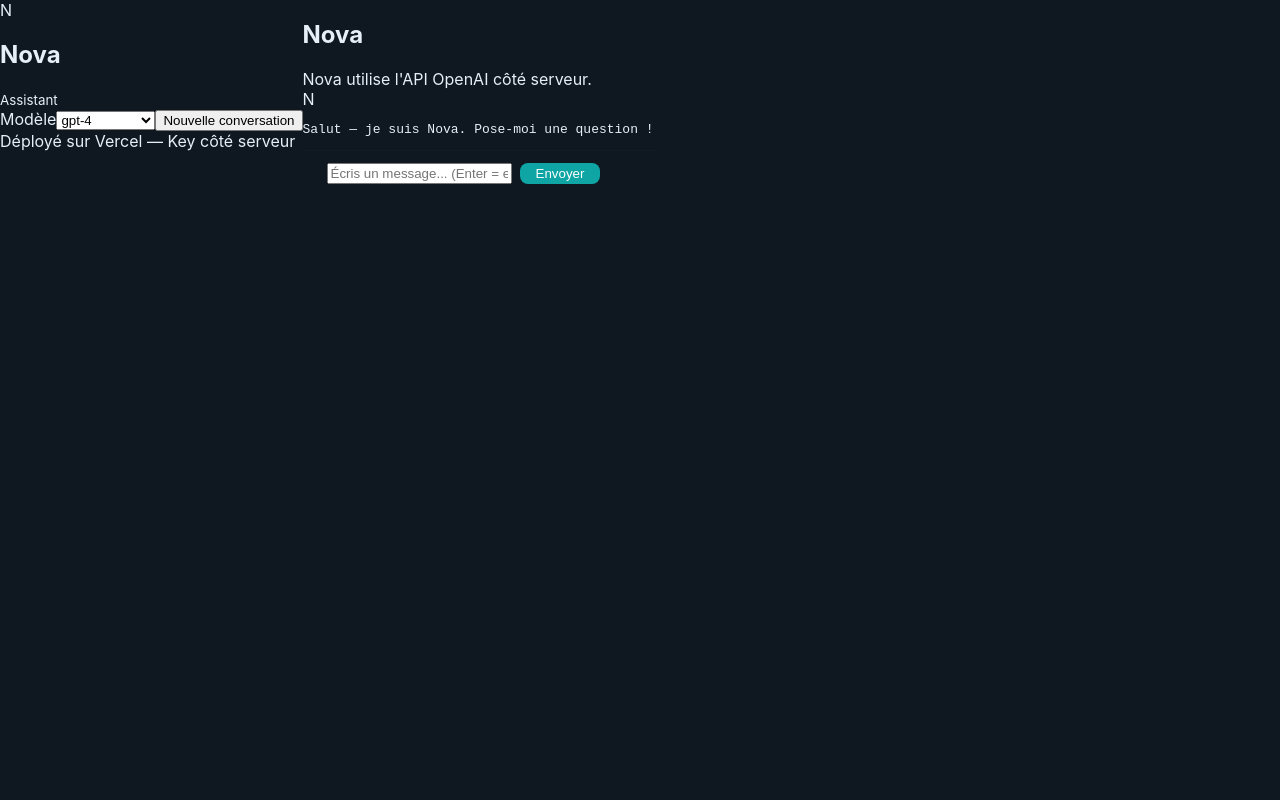
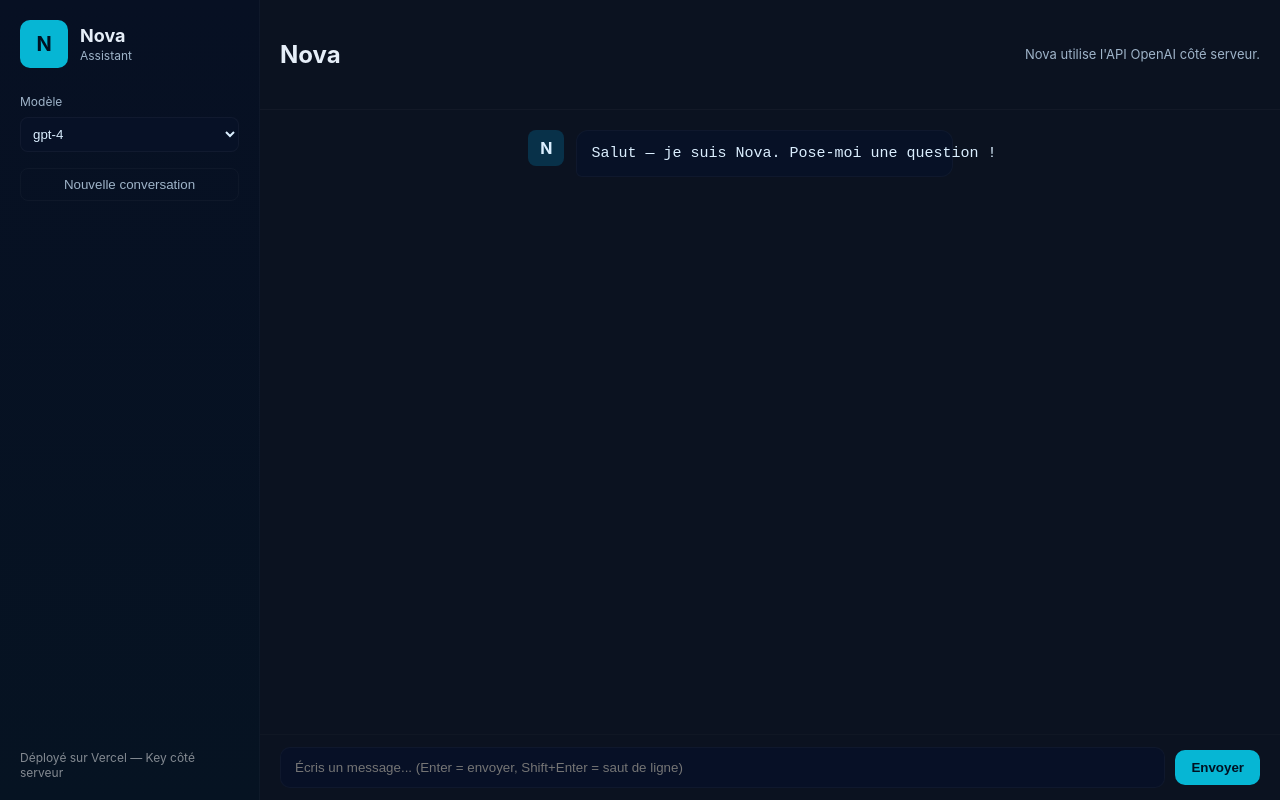
Before and after one commit to asaithebest/Nova, a Next.js app: page / in a window 1280 px wide. Built offline with nearby package versions, Linux system fonts and the light colour scheme.

Commit message:
Update globals.css

```diff
--- a/styles/globals.css
+++ b/styles/globals.css
@@ -1,21 +1,74 @@
+/* styles/globals.css - design simple, propre et responsive */
 :root {
-  --bg: #0f1720;
+  --bg: #0b1220;
   --panel: #071023;
   --muted: #9fb4c9;
-  --accent: #0ea5a4;
+  --accent: #06b6d4;
+  --bubble-user: #1f2a44;
+  --bubble-assistant: #071126;
 }
-*{box-sizing:border-box}
-html,body,#__next{height:100%;margin:0;font-family:Inter,system-ui,Segoe UI,Roboto,Arial;background:var(--bg);color:#e6eef8}
-.app{display:flex;min-height:100vh}
-.sidebar{width:220px;padding:24px;background:var(--panel);color:var(--muted)}
-.main{flex:1;display:flex;flex-direction:column}
-.header{padding:18px 24px;border-bottom:1px solid rgba(255,255,255,0.03)}
-.chat{flex:1;overflow:auto;padding:20px}
-.messages{display:flex;flex-direction:column;gap:12px;max-width:900px;margin:0 auto}
-.message{padding:12px 16px;border-radius:12px;max-width:80%;line-height:1.4}
-.message.user{align-self:flex-end;background:#2b3b52;color:white;border-bottom-right-radius:6px}
-.message.assistant{align-self:flex-start;background:#0b1220;border:1px solid rgba(255,255,255,0.03);color:#dbefff;border-bottom-left-radius:6px}
-.composer{display:flex;gap:8px;padding:12px 24px;border-top:1px solid rgba(255,255,255,0.02)}
-.composer textarea{flex:1;padding:12px;border-radius:8px;border:1px solid rgba(255,255,255,0.04);background:#071022;color:#eaf4ff;resize:none;min-height:44px}
-.composer button{background:var(--accent);border:none;padding:0 16px;border-radius:8px;color:white;cursor:pointer}
-@media(max-width:800px){.sidebar{display:none}}
+
+* { box-sizing: border-box; }
+html,body,#__next { height: 100%; margin: 0; font-family: Inter, system-ui, -apple-system, "Segoe UI", Roboto, "Helvetica Neue", Arial; background: var(--bg); color: #e6eef8; }
+
+.app { display: flex; min-height: 100vh; }
+
+/* LEFT BAR */
+.leftbar {
+  width: 260px;
+  background: linear-gradient(180deg,#071023 0%, #061322 100%);
+  padding: 20px;
+  border-right: 1px solid rgba(255,255,255,0.03);
+  display: flex;
+  flex-direction: column;
+  gap: 18px;
+}
+.brand { display: flex; gap: 12px; align-items: center; }
+.logo { width: 48px; height: 48px; border-radius: 10px; background: var(--accent); display: flex; align-items: center; justify-content: center; color: #012; font-weight: 700; font-size: 20px; }
+.brand h1 { margin: 0; font-size: 18px; }
+.brand small { display: block; color: var(--muted); font-size: 12px; margin-top: 2px; }
+
+.controls { display: flex; flex-direction: column; gap: 8px; margin-top: 8px; }
+.model-label { font-size: 12px; color: var(--muted); }
+select { background: #071126; color: #dbefff; border: 1px solid rgba(255,255,255,0.04); padding: 8px; border-radius: 8px; }
+.clear { margin-top: 8px; background: transparent; color: var(--muted); border: 1px solid rgba(255,255,255,0.03); padding: 8px; border-radius: 8px; cursor: pointer; }
+
+.left-footer { margin-top: auto; color: rgba(255,255,255,0.5); font-size: 12px; }
+
+/* CHAT AREA */
+.chat-area { flex: 1; display: flex; flex-direction: column; }
+.header-area { padding: 20px; border-bottom: 1px solid rgba(255,255,255,0.03); display:flex; justify-content:space-between; align-items:center; }
+.header-note { color: var(--muted); font-size: 13px; }
+
+.messages { flex: 1; overflow: auto; padding: 20px; display:flex; flex-direction:column; gap: 12px; }
+
+/* message row */
+.message-row { display:flex; gap: 12px; align-items:flex-start; max-width: 900px; margin: 0 auto; }
+.message-row.right { justify-content: flex-end; }
+.avatar { width:36px; height:36px; border-radius:8px; display:flex; align-items:center; justify-content:center; font-weight:700; }
+.avatar.user { background: #2b3b52; color: white; }
+.avatar.assistant { background: #083149; color: #dbefff; }
+
+/* bubbles */
+.bubble { padding: 12px 14px; border-radius: 12px; max-width: 78%; white-space: pre-wrap; }
+.bubble.user { background: var(--bubble-user); color: #fff; border-bottom-right-radius:6px; }
+.bubble.assistant { background: var(--bubble-assistant); color: #dbefff; border: 1px solid rgba(255,255,255,0.03); border-bottom-left-radius:6px; }
+
+.msg { margin: 0; font-size: 15px; line-height: 1.4; }
+
+/* composer */
+.composer { display:flex; gap: 10px; padding: 12px 20px; border-top: 1px solid rgba(255,255,255,0.02); align-items:center; }
+.composer input { flex:1; padding: 12px 14px; border-radius: 10px; border: 1px solid rgba(255,255,255,0.03); background: #071026; color: #e7f6ff; outline: none; }
+.composer button { padding: 10px 16px; border-radius: 10px; border: none; background: var(--accent); color: #012; font-weight:700; cursor: pointer; }
+
+.typing { display:flex; gap:6px; align-items:center; }
+.typing span { width:6px; height:6px; background:#9fd7e0; border-radius:50%; opacity:0.8; animation: blink 1s infinite; }
+.typing span:nth-child(2) { animation-delay: 0.15s; }
+.typing span:nth-child(3) { animation-delay: 0.3s; }
+
+@keyframes blink { 0% { transform: translateY(0); opacity: 0.6 } 50% { transform: translateY(-4px); opacity: 1 } 100% { transform: translateY(0); opacity: 0.6 } }
+
+@media (max-width: 900px) {
+  .leftbar { display: none; }
+  .message-row { margin-left: 10px; margin-right: 10px; }
+}
```
